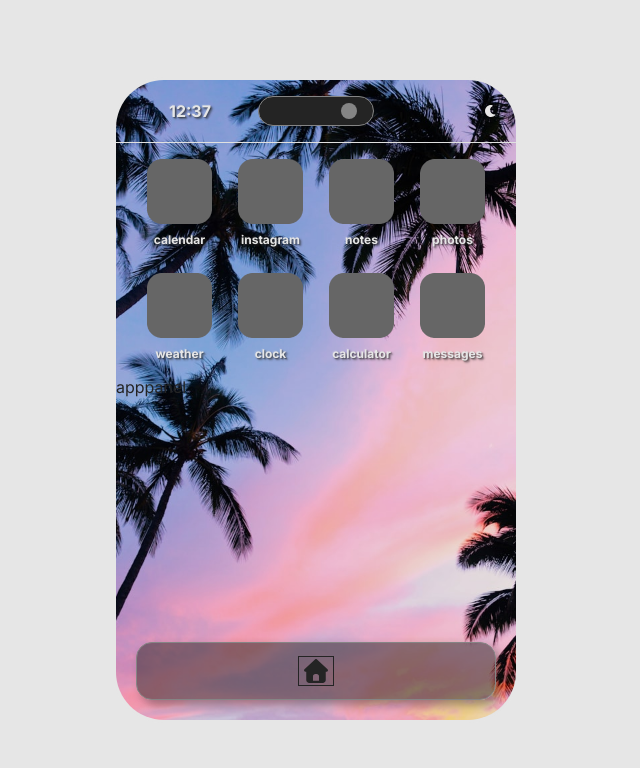
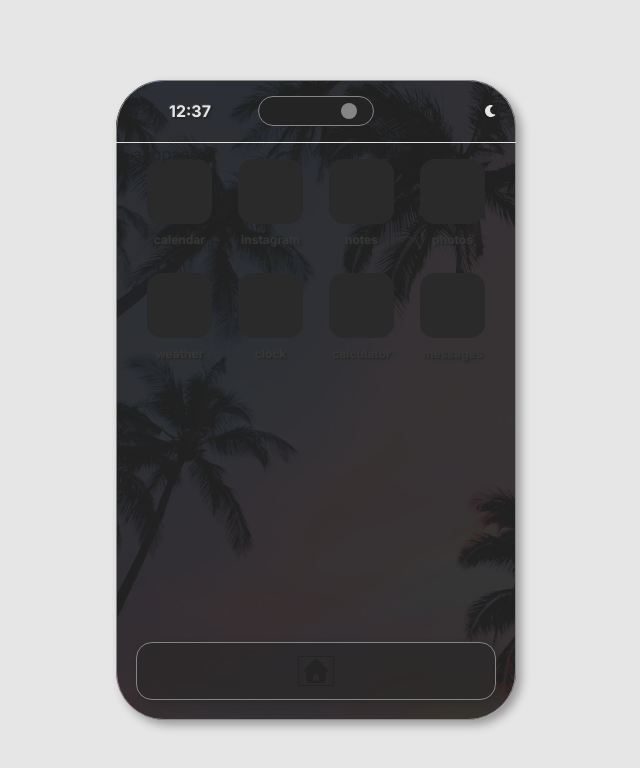
Before and after one commit to sara-p-/my-phone, a Next.js app: page / in a window 1280 px wide. Both pictures are taken after a click on the button "apps". Shown: the top 768 px of the page, without its empty margins (324-964 px from the left). Built offline with nearby package versions, Linux system fonts and the light colour scheme.

Commit message:
Layout - AppCard

```diff
--- a/src/app/globals.css
+++ b/src/app/globals.css
@@ -6,6 +6,7 @@
   --dark: #353535;
   --transparent-white: rgba(230, 230, 230, 0.5);
   --transparent-black: rgba(36, 36, 36, 0.5);
+  --transparent-dark: rgba(36, 36, 36, 0.9);
   --accent: var(--dark);
   --accent-light: var(--light);
   --loading-light: rgba(182, 182, 182, 0.5);
--- /dev/null
+++ b/src/components/layout/AppCard/AppCard.module.css
@@ -0,0 +1,43 @@
+.container {
+  width: 100%;
+  max-width: 200px;
+  height: auto;
+  padding: 16px;
+  display: flex;
+  flex-direction: column;
+  align-items: center;
+  justify-content: center;
+  gap: 16px;
+}
+
+.header {
+  width: 100%;
+  display: flex;
+  justify-content: space-between;
+  align-items: center;
+}
+
+.appName {
+  display: flex;
+  align-items: center;
+  justify-content: center;
+  gap: 16px;
+}
+
+.label {
+  font-size: 16px;
+  font-weight: 700;
+  text-align: center;
+  margin: 0;
+  text-shadow: var(--text-shadow);
+}
+
+.card {
+  width: 100%;
+  height: auto;
+  background-color: var(--transparent-black);
+  border-radius: 16px;
+  padding: 16px;
+  border: 1px solid var(--medium);
+  box-shadow: var(--box-shadow);
+}
--- a/src/components/layout/AppGrid/AppGrid.tsx
+++ b/src/components/layout/AppGrid/AppGrid.tsx
@@ -8,7 +8,7 @@ export default function AppGrid() {
     <div className={styles.container}>
       <div className={styles.grid}>
         {APP_TYPES.map((app: AppType, index: number) => (
-          <AppButton key={index} icon={app.icon} label={app.label} name={app.name} />
+          <AppButton key={index} icon={app.icon} label={app.label} name={app.name} path={app.path} />
         ))}
       </div>
     </div>
--- a/src/components/layout/AppPanel/AppPanel.module.css
+++ b/src/components/layout/AppPanel/AppPanel.module.css
@@ -0,0 +1,22 @@
+.appPanel {
+  width: 100%;
+  height: 100%;
+  background-color: var(--transparent-dark);
+  border-radius: 48px;
+  padding: 63px 16px 16px 16px;
+  border: 1px solid var(--medium);
+  box-shadow: var(--box-shadow);
+  position: absolute;
+  top: 0;
+  left: 0;
+  right: 0;
+  bottom: 0;
+  z-index: 99;
+  pointer-events: none;
+  opacity: 0;
+  transition: opacity 0.3s ease-in-out;
+  &.active {
+    opacity: 1;
+    pointer-events: auto;
+  }
+}
--- a/src/components/layout/AppPanel/AppPanel.tsx
+++ b/src/components/layout/AppPanel/AppPanel.tsx
@@ -1,5 +1,10 @@
+'use client'
+import { appPanelStateAtom } from '@/atoms'
 import styles from './AppPanel.module.css'
+import { useAtom } from 'jotai'
 
 export default function AppPanel() {
-  return <div className={styles.appPanel}>AppPanel</div>
+  const [appPanelState, setAppPanelState] = useAtom(appPanelStateAtom)
+
+  return <div className={`${styles.appPanel} ${appPanelState ? styles.active : ''}`}>AppPanel</div>
 }
--- a/src/components/layout/Header/Header.module.css
+++ b/src/components/layout/Header/Header.module.css
@@ -4,6 +4,7 @@
   border-bottom: 1px solid #e0e0e0;
   padding: 16px;
   color: var(--white);
+  z-index: 100;
 }
 
 .headerContainer {
--- a/src/components/ui/AppButton/AppButton.tsx
+++ b/src/components/ui/AppButton/AppButton.tsx
@@ -4,9 +4,10 @@ import Image from 'next/image'
 import { useAtom } from 'jotai'
 import { appStateAtom } from '@/atoms'
 import { AppType } from '@/types/appTypes'
+import Link from 'next/link'
 
 
-export default function AppButton({ icon, label, name }: AppType) {
+export default function AppButton({ icon, label, name, path }: AppType) {
   const [appState, setAppState] = useAtom(appStateAtom)
 
   function handleClick() {
@@ -20,7 +21,7 @@ export default function AppButton({ icon, label, name }: AppType) {
 
 
   return (
-    <button className={styles.button} onClick={handleClick}>
+    <Link href={path} className={styles.button} onClick={handleClick}>
       <Image
         className={styles.image}
         src={icon}
@@ -29,6 +30,6 @@ export default function AppButton({ icon, label, name }: AppType) {
         height={65}
       />
       {label && <span className={styles.label}>{label}</span>}
-    </button>
+    </Link>
   )
 }
--- a/src/types/appTypes.ts
+++ b/src/types/appTypes.ts
@@ -6,4 +6,5 @@ export type AppType = {
   name: string
   icon: string
   label: string
+  path: string
 }
```
Also changed, not shown: src/components/layout/AppCard/AppCard.tsx (added, +20 -0 lines).
